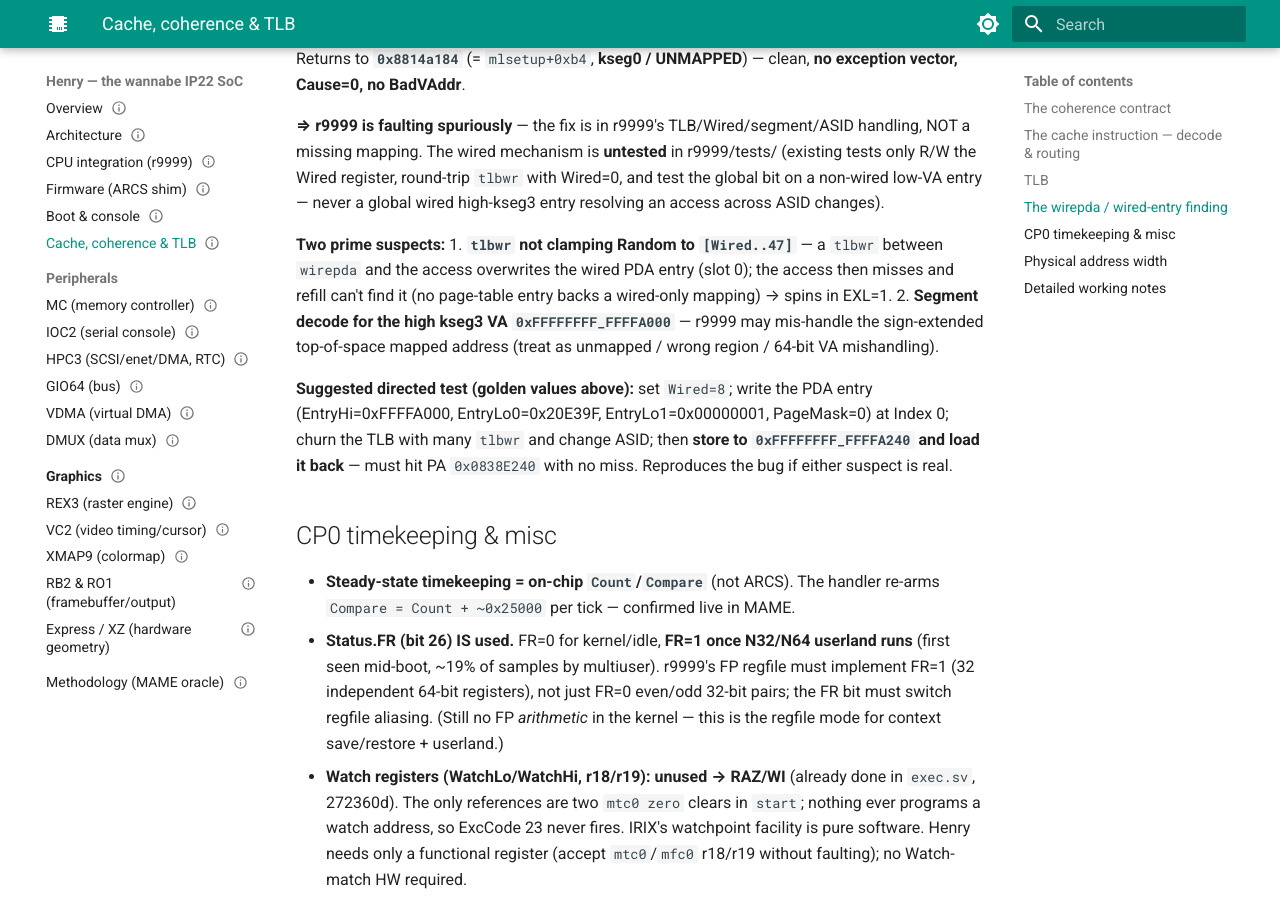
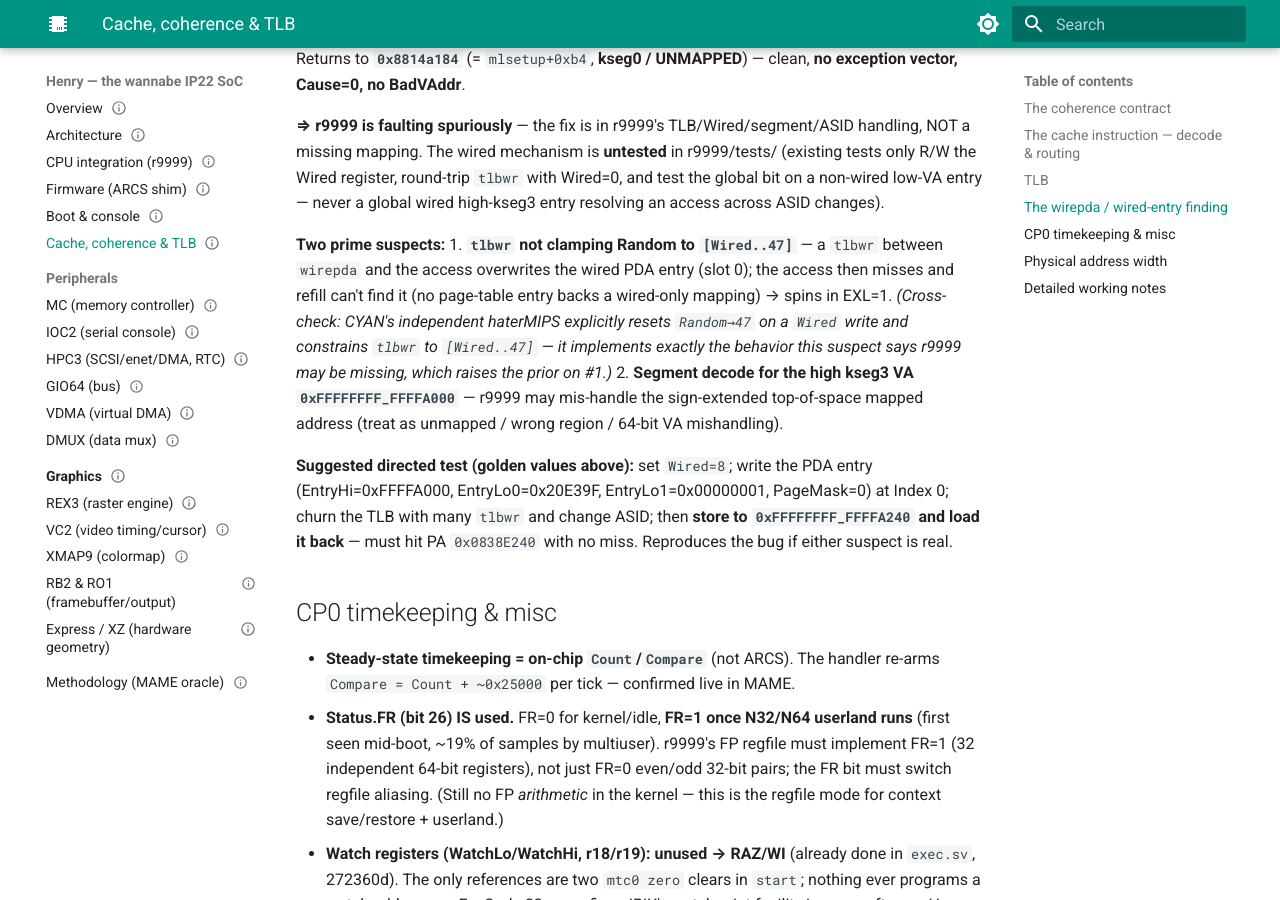
Before and after one commit to dsheffie/henry-the-wannabe-ip22-soc, an MkDocs documentation site: the page built from docs/coherence-cache-tlb.md, in a window 1280 px wide and 900 px high, scrolled down 4596 px. Built offline with MkDocs 1.6.1 and Material for MkDocs 9.7.7, drawn with Linux system fonts in a browser that asks for light colours.

Commit message:
docs: cross-ref haterMIPS Random-clamp to the wirepda suspect #1
finder's independent core implements exactly the tlbwr Random-clamp /
Wired-reset that suspect #1 says r9999 may be missing — raises the prior
on that being the wirepda spurious-fault root cause.

Co-Authored-By: Claude Opus 4.8 (1M context) <noreply@anthropic.com>

```diff
--- a/docs/coherence-cache-tlb.md
+++ b/docs/coherence-cache-tlb.md
@@ -170,7 +170,9 @@ global wired high-kseg3 entry resolving an access across ASID changes).
 **Two prime suspects:**
 1. **`tlbwr` not clamping Random to `[Wired..47]`** — a `tlbwr` between `wirepda` and the access
    overwrites the wired PDA entry (slot 0); the access then misses and refill can't find it (no
-   page-table entry backs a wired-only mapping) → spins in EXL=1.
+   page-table entry backs a wired-only mapping) → spins in EXL=1. *(Cross-check: CYAN's independent
+   haterMIPS explicitly resets `Random→47` on a `Wired` write and constrains `tlbwr` to `[Wired..47]` —
+   it implements exactly the behavior this suspect says r9999 may be missing, which raises the prior on #1.)*
 2. **Segment decode for the high kseg3 VA `0xFFFFFFFF_FFFFA000`** — r9999 may mis-handle the
    sign-extended top-of-space mapped address (treat as unmapped / wrong region / 64-bit VA mishandling).
 
```
